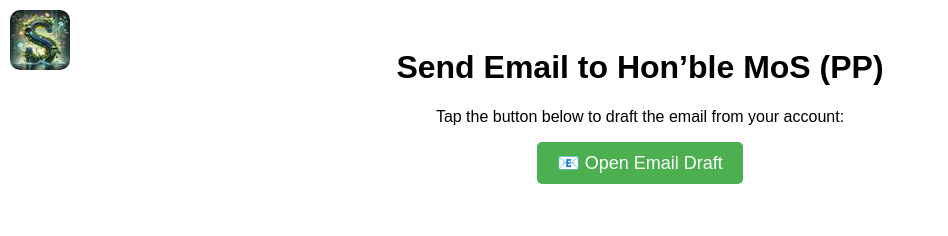
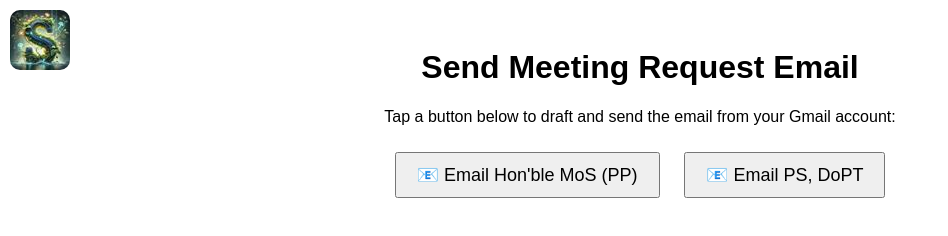
Before and after one commit to SK-CGL/cgl-email, a plain HTML site: page index.html in a window 1280 px wide. Shown: the whole page, without its empty margins (0-948 px from the left). Drawn offline with Linux system fonts and the light colour scheme.

Commit message:
Update index.html

```diff
--- a/index.html
+++ b/index.html
@@ -3,19 +3,53 @@
 <head>
   <meta charset="utf-8">
   <title>SSC CGL Meeting Email</title>
-  <link rel="icon" type="image/jpeg" href="s-icon.jpeg">
 </head>
+<body style="font-family: sans-serif; padding: 20px; text-align: center;">
+  <h1>Send Meeting Request Email</h1>
+  <p>Tap a button below to draft and send the email from your Gmail account:</p>
 
-<body style="font-family: sans-serif; padding: 20px; text-align: center;">
-  <h1>Send Email to Hon’ble MoS (PP)</h1>
-  <p>Tap the button below to draft the email from your account:</p>
+  <!-- Button for Hon'ble MoS (PP) -->
+  <button onclick="sendToMoS()" style="font-size: 18px; padding: 10px 20px; margin: 10px;">
+    📧 Email Hon'ble MoS (PP)
+  </button>
 
-  <a href="mailto:drjitendras@gmail.com,apsmospmo@gmail.com,jitendra.s@mp.sansad.in,mos-pp@nic.in,ps.dopt@nic.in?subject=Urgent%20Meeting%20Request%20with%20Hon%E2%80%99ble%20MoS%20(PP)%20Regarding%20SSC%20CGL%202025%20Age%20Reckoning%20Date&body=Respected%20Sir,%0A%0AWe,%20a%20group%20of%20SSC%20CGL%202024%20aspirants,%20humbly%20request%20an%20urgent%20meeting%20with%20you%20regarding%20a%20serious%20concern.%20Due%20to%20irregularities%20in%20CGL%202024%20and%20the%20final-attempt%20situation%20faced%20by%20many,%20we%20seek%20your%20kind%20intervention%20for%20changing%20the%20age%20reckoning%20date%20to%201st%20January%20for%20SSC%20CGL%202025%20%E2%80%94%20as%20was%20done%20in%202015%20and%202016.%0A%0AThe%20notification%20is%20already%20out%20and%20form-filling%20is%20ongoing,%20so%20time%20is%20very%20limited.%0A%0AWe%20request%20just%20a%20few%20minutes%20of%20your%20time%20to%20present%20our%20case%20in%20person.%20Kindly%20grant%20us%20this%20opportunity.%0A%0AContact:%20+91-8219239139%0ASincerely,%0AConcerned%20SSC%20CGL%202024%20Aspirants"
-     style="display: inline-block; font-size: 18px; padding: 10px 20px; background-color: #4CAF50; color: white; text-decoration: none; border-radius: 5px;">
-    📧 Open Email Draft
-  </a>
+  <!-- Button for PS, DoPT -->
+  <button onclick="sendToPSDoPT()" style="font-size: 18px; padding: 10px 20px; margin: 10px;">
+    📧 Email PS, DoPT
+  </button>
 
-  <!-- Visible Icon in Corner -->
+  <script>
+    function sendToMoS() {
+      const mailto = 'drjitendras@gmail.com,apsmospmo@gmail.com,jitendra.s@mp.sansad.in,mos-pp@nic.in,ps.dopt@nic.in';
+      const subject = encodeURIComponent("Urgent Meeting Request with Hon’ble MoS (PP) Regarding SSC CGL 2025 Age Reckoning Date");
+      const body = encodeURIComponent(
+        "Respected Sir,\n\n" +
+        "We, a group of SSC CGL 2024 aspirants, humbly request an urgent meeting with you regarding a serious concern. Due to irregularities in CGL 2024 and the final-attempt situation faced by many, we seek your kind intervention for changing the age reckoning date to 1st January for SSC CGL 2025 — as was done in 2015 and 2016.\n\n" +
+        "The notification is already out and form-filling is ongoing, so time is very limited.\n\n" +
+        "We request just a few minutes of your time to present our case in person. Kindly grant us this opportunity.\n\n" +
+        "Contact: +91-8219239139\n" +
+        "Sincerely,\nConcerned SSC CGL 2024 Aspirants"
+      );
+      window.location.href = `mailto:${mailto}?subject=${subject}&body=${body}`;
+    }
+
+    function sendToPSDoPT() {
+      const mailto = 'ps.dopt@nic.in';
+      const subject = encodeURIComponent("Request for Meeting Regarding SSC CGL 2025 Age Reckoning Date");
+      const body = encodeURIComponent(
+        "Respected Madam,\n\n" +
+        "We, a group of SSC CGL 2024 aspirants, humbly request your kind attention to a matter of urgency.\n\n" +
+        "Due to serious irregularities in SSC CGL 2024 and the last-attempt status of many candidates, we request a reconsideration of the age reckoning date for SSC CGL 2025 to be set as 1st January — as was done previously in 2015 and 2016.\n\n" +
+        "We seek a short meeting to present our concerns in person.\n\n" +
+        "Thank you for your time and understanding.\n\n" +
+        "Contact: +91-8219239139\n" +
+        "Sincerely,\nConcerned SSC CGL 2024 Aspirants"
+      );
+      window.location.href = `mailto:${mailto}?subject=${subject}&body=${body}`;
+    }
+  </script>
+
+  <!-- Floating icon -->
   <div style="position: fixed; top: 10px; left: 10px;">
     <img src="s-icon.jpeg" alt="S Icon" style="width: 60px; height: 60px; border-radius: 10px;">
   </div>
```
